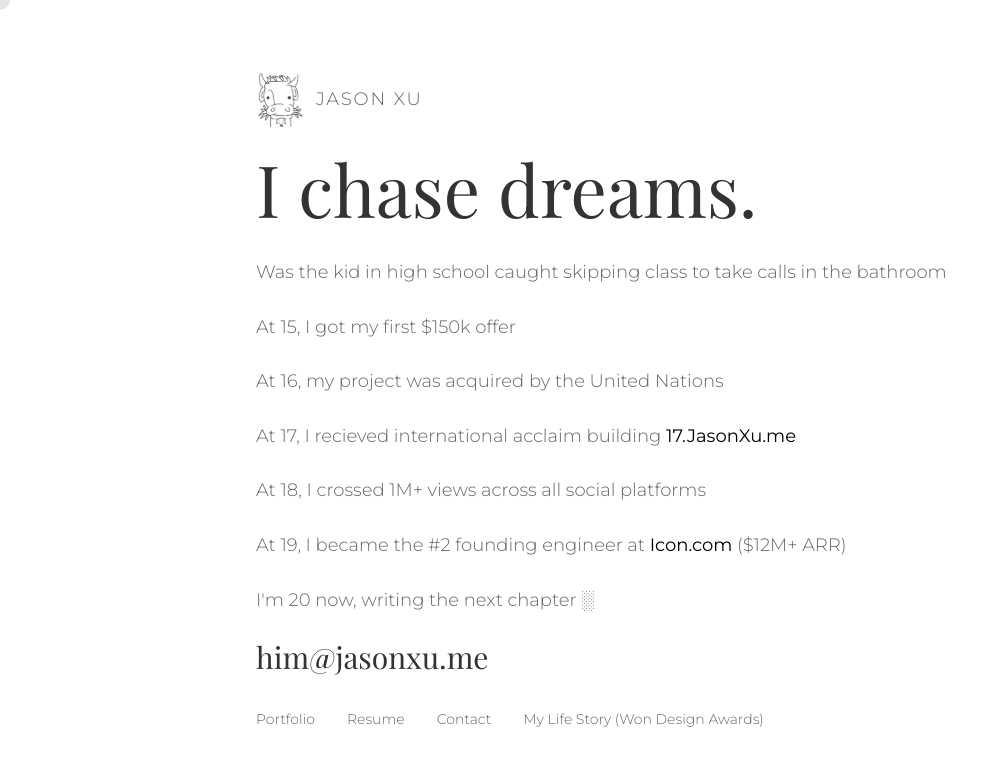
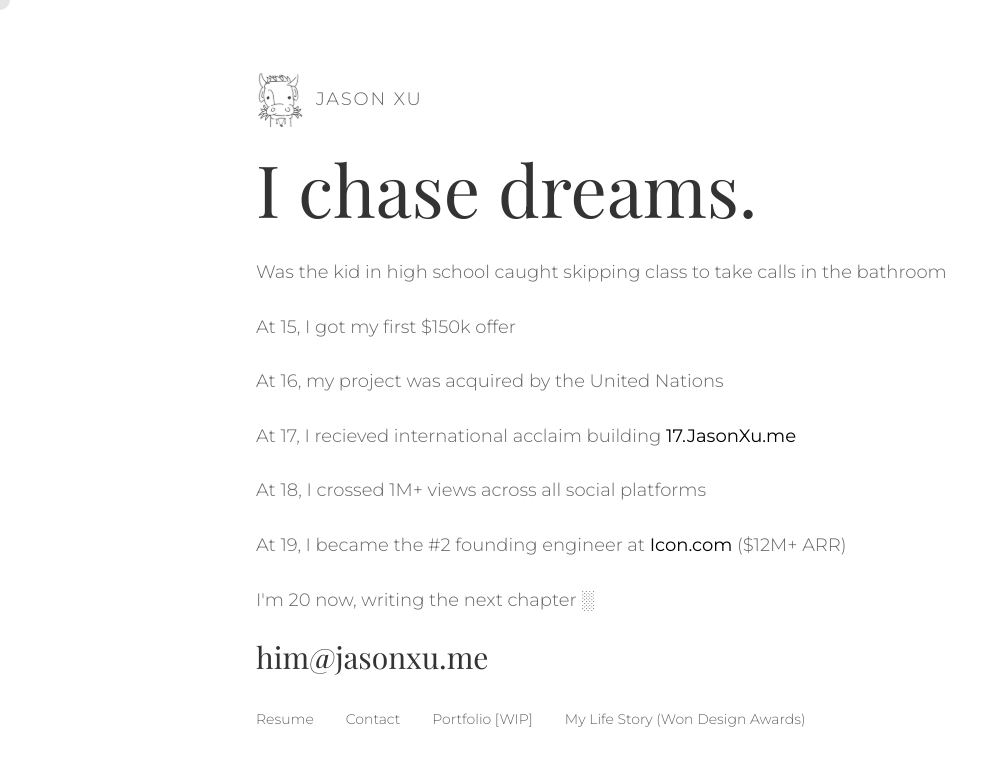
Before and after one commit to Mootbing/JasonXu.me, a Next.js app: page / in a window 1280 px wide. Shown: the top 766 px of the page, without its empty margins (0-1008 px from the left). Built offline with nearby package versions, Linux system fonts and the light colour scheme; a web font is replaced by a local one.

Commit message:
wip portfolio

```diff
--- a/app/page.tsx
+++ b/app/page.tsx
@@ -41,9 +41,9 @@ const CLOSING_LINE = "I'm 20 now, writing the next chapter";
 const EMAIL = "him@jasonxu.me";
 
 const FOOTER_LINKS: readonly NavLink[] = [
-  { href: "https://portfolio.jasonxu.me", label: "Portfolio" },
   { href: "https://resume.jasonxu.me", label: "Resume" },
-  { href: "https://contact.jasonxu.me", label: "Contact" }
+  { href: "https://contact.jasonxu.me", label: "Contact" },
+  { href: "https://portfolio.jasonxu.me", label: "Portfolio [WIP]" }
 ] as const;
 
 const STORY_LINKS: readonly NavLink[] = [
```
